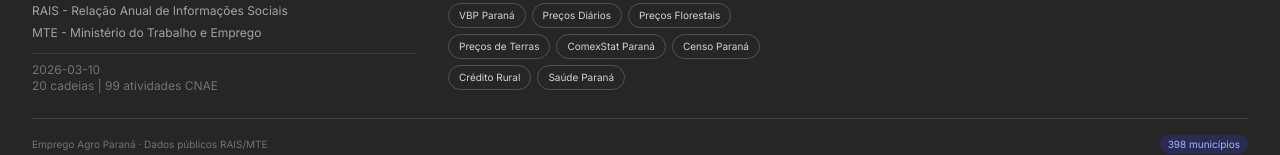
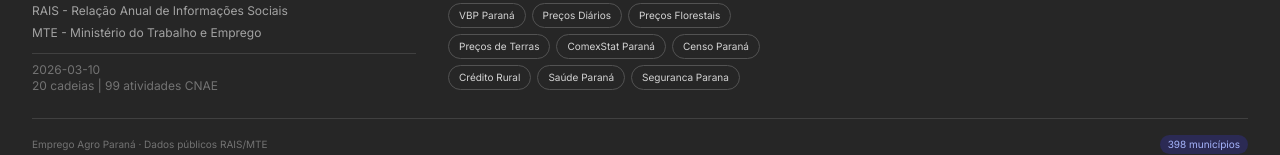
Before and after one commit to avnergomes/emprego-agro-parana, a React (Vite) app in the folder dashboard/: page / in a window 1280 px wide. Shown: the part 2268-2423 px from the top of the page. Built offline with nearby package versions, Linux system fonts and the light colour scheme; no server answers.

Commit message:
feat: add seguranca-parana cross-link to footer

```diff
--- a/dashboard/src/App.jsx
+++ b/dashboard/src/App.jsx
@@ -1037,6 +1037,7 @@ function App() {
                 <a href="https://avnergomes.github.io/censo-parana/" target="_blank" rel="noopener noreferrer" className="inline-flex items-center px-2.5 py-1 text-[10px] rounded-full border border-neutral-600 text-neutral-300 hover:text-indigo-300 hover:border-indigo-400 transition-colors">Censo Paraná</a>
                 <a href="https://avnergomes.github.io/credito-rural-parana/" target="_blank" rel="noopener noreferrer" className="inline-flex items-center px-2.5 py-1 text-[10px] rounded-full border border-neutral-600 text-neutral-300 hover:text-indigo-300 hover:border-indigo-400 transition-colors">Crédito Rural</a>
                 <a href="https://avnergomes.github.io/saude-parana/" target="_blank" rel="noopener noreferrer" className="inline-flex items-center px-2.5 py-1 text-[10px] rounded-full border border-neutral-600 text-neutral-300 hover:text-indigo-300 hover:border-indigo-400 transition-colors">Saúde Paraná</a>
+                <a href="https://avnergomes.github.io/seguranca-parana/" target="_blank" rel="noopener noreferrer" className="inline-flex items-center px-2.5 py-1 text-[10px] rounded-full border border-neutral-600 text-neutral-300 hover:text-indigo-300 hover:border-indigo-400 transition-colors">Seguranca Parana</a>
               </div>
             </div>
 
```
